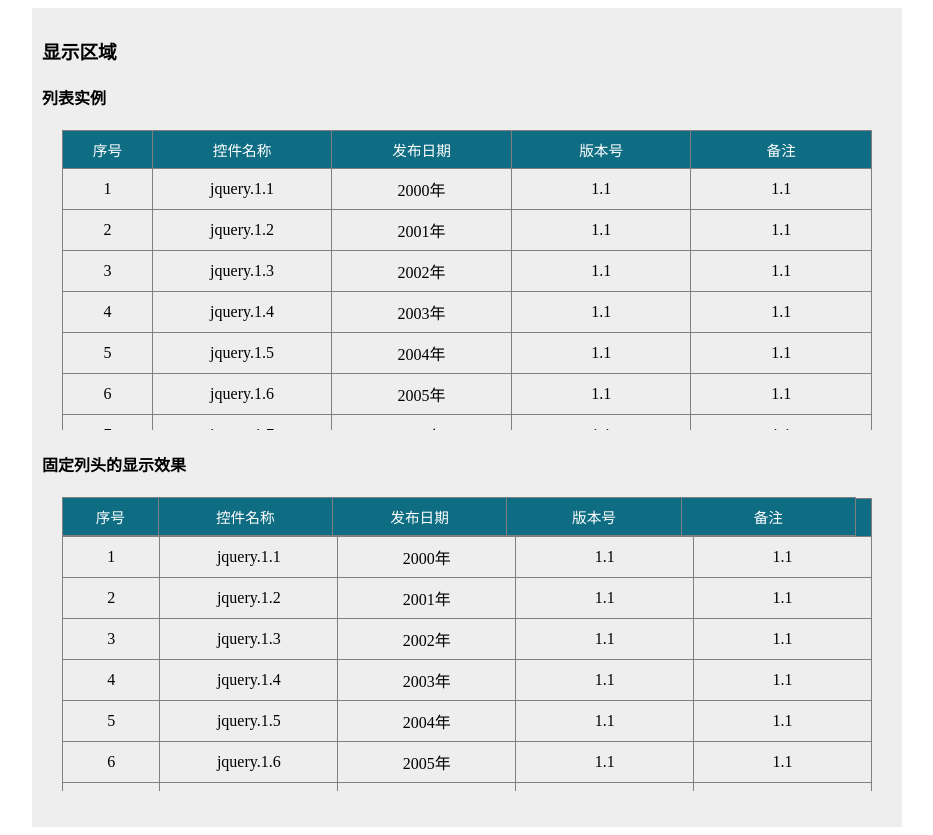
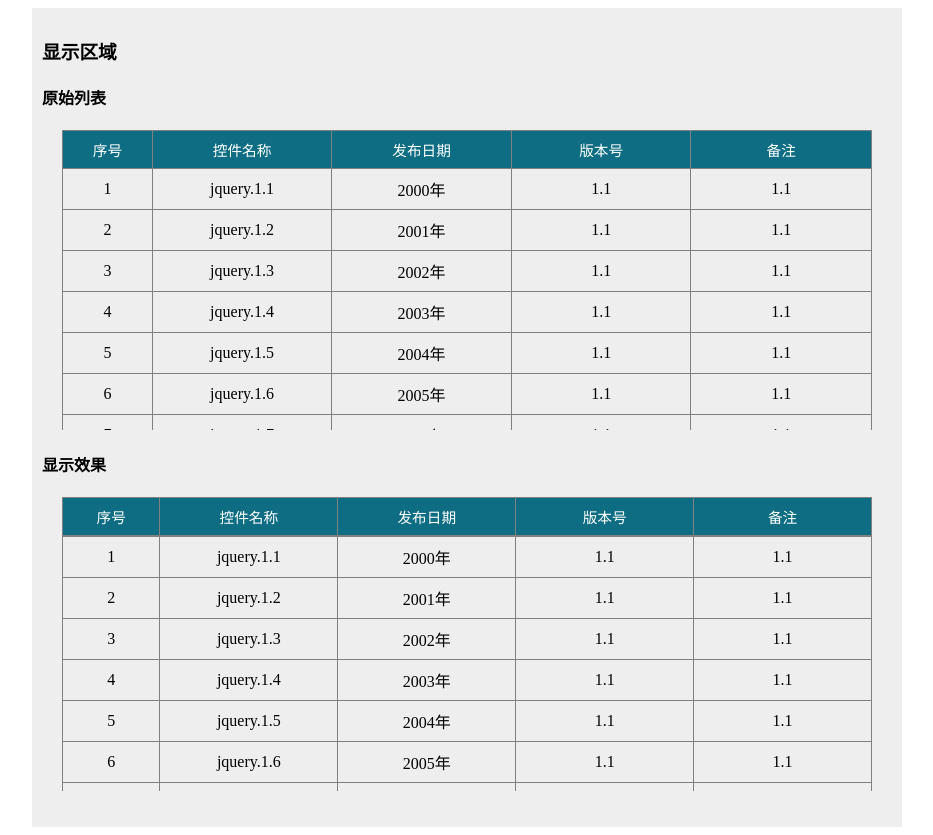
Before and after one commit to zhangbg/fixedTbHeader, a plain HTML site: page index.html in a window 1280 px wide. Shown: the whole page, without its empty margins (173-1106 px from the left). Drawn offline with Linux system fonts and the light colour scheme.

Commit message:
update scrollbar with function.

```diff
--- a/index.html
+++ b/index.html
@@ -1,6 +1,7 @@
 <!DOCTYPE HTML>
 <html>
     <head>
+        <meta charset="UTF-8" />
         <title>固定列头演示</title>
         <link rel="stylesheet" type="text/css" href="style/custom.css">
         <link rel="stylesheet" type="text/css" href="style/fixedTableHeader.css">
@@ -9,7 +10,7 @@
         <div class="mainZone">
             <h3>显示区域</h3>
             <div class="commonFrame">
-                <div><h4>列表实例</h4></div>
+                <div><h4>原始列表</h4></div>
                 <div id="demoZone" class="demoZone">
                     <table>
                         <thead>
@@ -87,7 +88,7 @@
                 </div>
             </div>
             <div class="commonFrame">
-                <div><h4>固定列头的显示效果</h4></div>
+                <div><h4>显示效果</h4></div>
                 <div id="testZone" class="testZone">
                     <table>
                         <thead>
--- a/javascript/fixedTableHeader.js
+++ b/javascript/fixedTableHeader.js
@@ -20,7 +20,8 @@
 
     Plugin.prototype = {
         init : function () {
-           var $table = $(this.element), $parent = $table.parent(), tableContent = this.element.outerHTML, scrollBarWidth = 16,
+           var $table = $(this.element), $parent = $table.parent(), tableContent = this.element.outerHTML,
+                scrollBarWidth = this.scrollBarHW ? this.scrollBarHW.width : this.getScrollBarHW().width, //16,
                 containerHtml = [
                     '<div class="fixedTBContainer">',
                         '<div class="fixedTBHeader">',
@@ -46,6 +47,26 @@
                 });
             }
             console.log('done========>>');
+        },
+        getScrollBarHW : function () { //获取浏览器的宽度和高度对象
+            if (this.scrollBarHW) {
+                return this.scrollBarHW;
+            }
+            var div = document.createElement('div');
+            div.style.overflow = 'scroll';
+            div.style.visibility = 'hidden';
+            div.style.position = 'absolute';
+            div.style.width = '100px';
+            div.style.height = '100px';
+            //div.style.cssText = 'overflow:scroll;width:100px;height:100px;';
+            document.body.appendChild(div);
+
+            this.scrollBarHW = {
+                width : div.offsetWidth - div.clientWidth,
+                height : div.offsetHeight - div.clientHeight
+            };
+            div.parentNode.removeChild(div);
+            return this.scrollBarHW;
         }
     };
 
```
